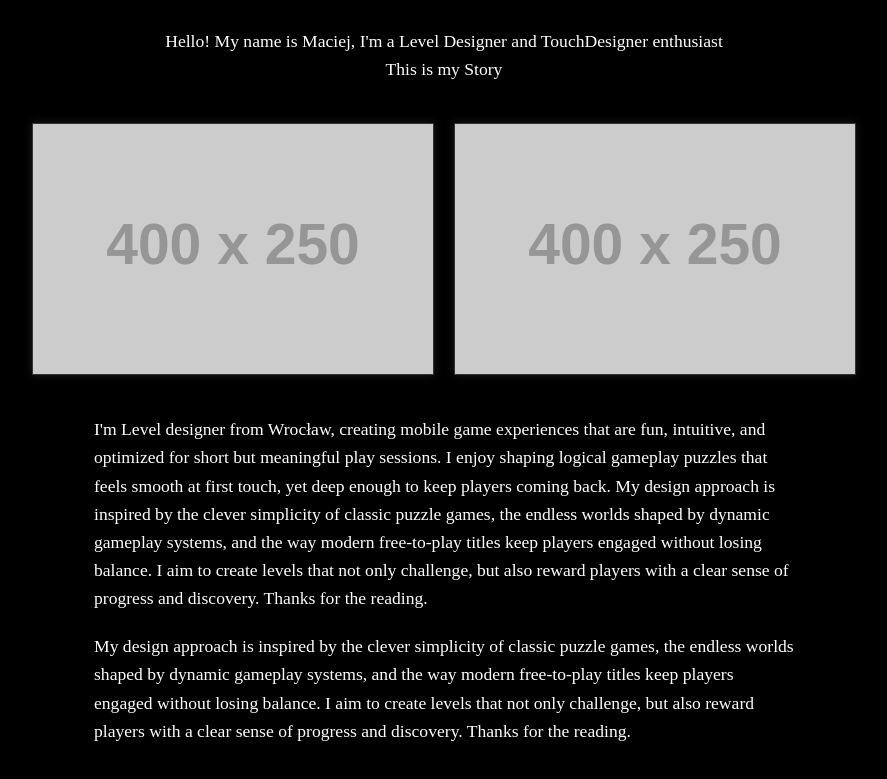
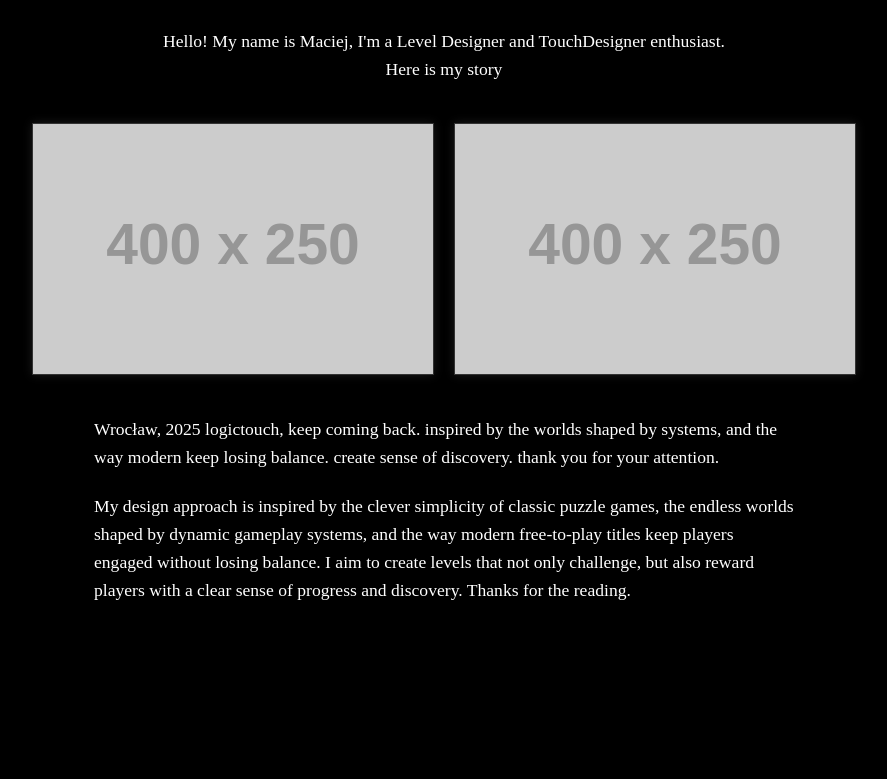
Before and after one commit to macuuu/TouchDesigner, a plain HTML site: page index.html in a window 1280 px wide. Shown: the part 137-916 px from the top of the page, without its empty margins (196-1083 px from the left). After the commit the page ends 801 px from the top, so only its background shows below. Drawn offline with Linux system fonts and the light colour scheme; placeholder pictures from the web are drawn by us.

Commit message:
Update index.html

```diff
--- a/index.html
+++ b/index.html
@@ -62,7 +62,7 @@
     <div class="container">
         <h1>Touch Designer Portfolio</h1>
 
-        <p class="intro-text">Hello! My name is Maciej, I'm a Level Designer and TouchDesigner enthusiast<br>This is my Story</p>
+        <p class="intro-text">Hello! My name is Maciej, I'm a Level Designer and TouchDesigner enthusiast.<br>Here is my story</p>
 
         <div class="image-gallery">
             <img src="https://via.placeholder.com/400x250/000000/FFFFFF?text=Project+Image+1" alt="Obrazek projektu 1">
@@ -70,7 +70,7 @@
         </div>
 
         <div class="about-section">
-            <p>I'm Level designer from Wrocław, creating mobile game experiences that are fun, intuitive, and optimized for short but meaningful play sessions. I enjoy shaping logical gameplay puzzles that feels smooth at first touch, yet deep enough to keep players coming back. My design approach is inspired by the clever simplicity of classic puzzle games, the endless worlds shaped by dynamic gameplay systems, and the way modern free-to-play titles keep players engaged without losing balance. I aim to create levels that not only challenge, but also reward players with a clear sense of progress and discovery. Thanks for the reading.</p>
+            <p>Wrocław, 2025 logictouch, keep coming back. inspired by the worlds shaped by systems, and the way modern keep losing balance. create sense of discovery. thank you for your attention.</p>
 
             <p>My design approach is inspired by the clever simplicity of classic puzzle games, the endless worlds shaped by dynamic gameplay systems, and the way modern free-to-play titles keep players engaged without losing balance. I aim to create levels that not only challenge, but also reward players with a clear sense of progress and discovery. Thanks for the reading.</p>
         </div>
```
